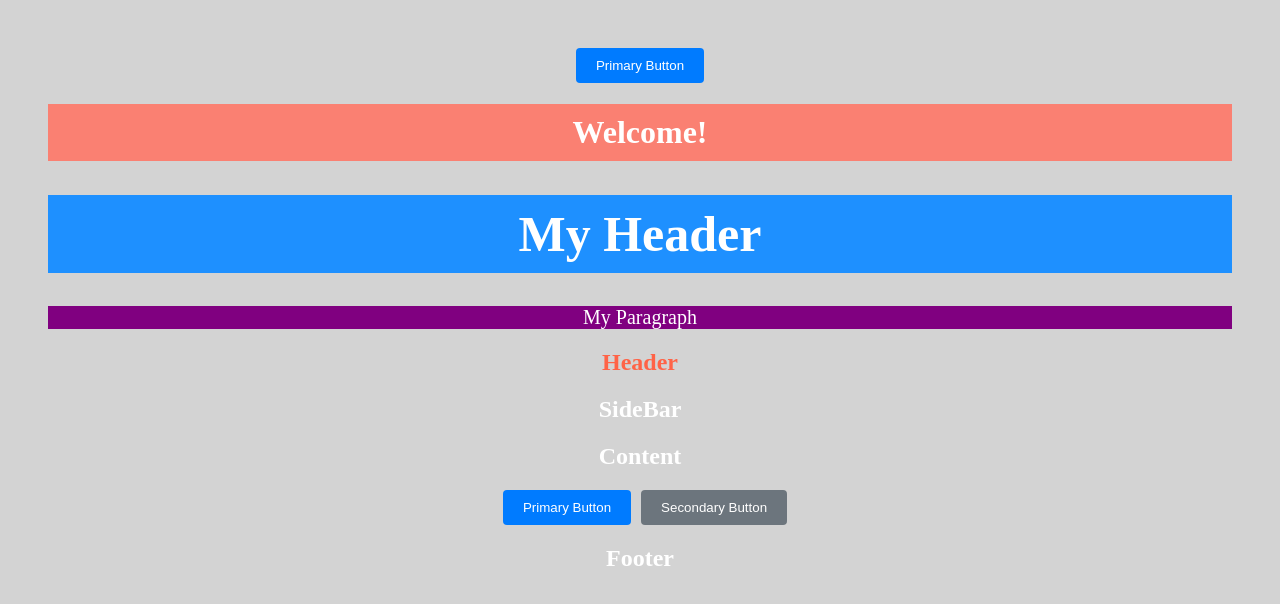
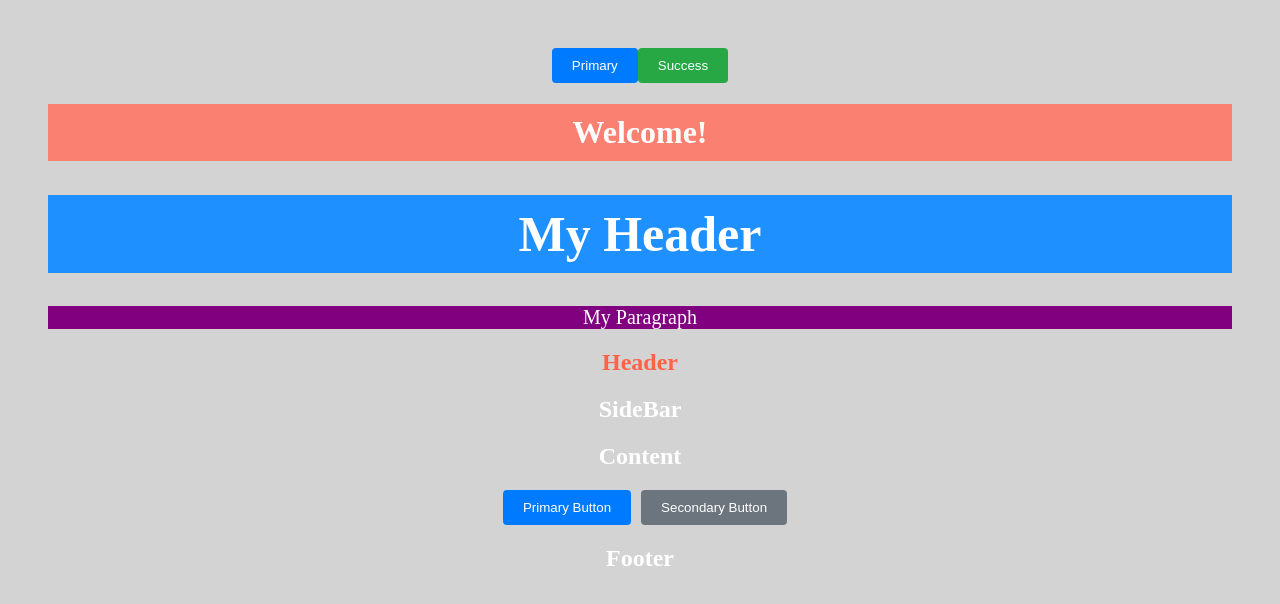
Before and after one commit to thanhpham091790/reactjs, a React (Vite) app in the folder 01-react-tutorial/my-react-app/: page / in a window 1280 px wide. Shown: the top 604 px of the page. Built offline with nearby package versions, Linux system fonts and the light colour scheme.

Commit message:
Another way of letting multiple elements have the same styles is to extend existing styled components.

```diff
--- a/01-react-tutorial/my-react-app/src/App.jsx
+++ b/01-react-tutorial/my-react-app/src/App.jsx
@@ -23,15 +23,23 @@ function App() {
     padding: 10px 20px;
     border: none;
     border-radius: 4px;
-    background-color: ${props => props.btntype === 'primary' ? '#007bff' : '#6c757d'};
     color: white;
     cursor: pointer;
+  `;
+
+  const PrimaryButton = styled(Button)`
+    background-color: #007bff;
+  `;
+
+  const SuccessButton = styled(Button)`
+    background-color: #28a745;
   `;
 
   return (
     <div>
       <Suspense fallback={<div>Loading...</div>}>
-        <Button btntype='primary'>Primary Button</Button>
+        <PrimaryButton>Primary</PrimaryButton>
+        <SuccessButton>Success</SuccessButton>
         <MyHeader>Welcome!</MyHeader>
         <h1 className='myheader'>My Header</h1>
         <p className={headerStyles.myparagraph}>My Paragraph</p>
```
